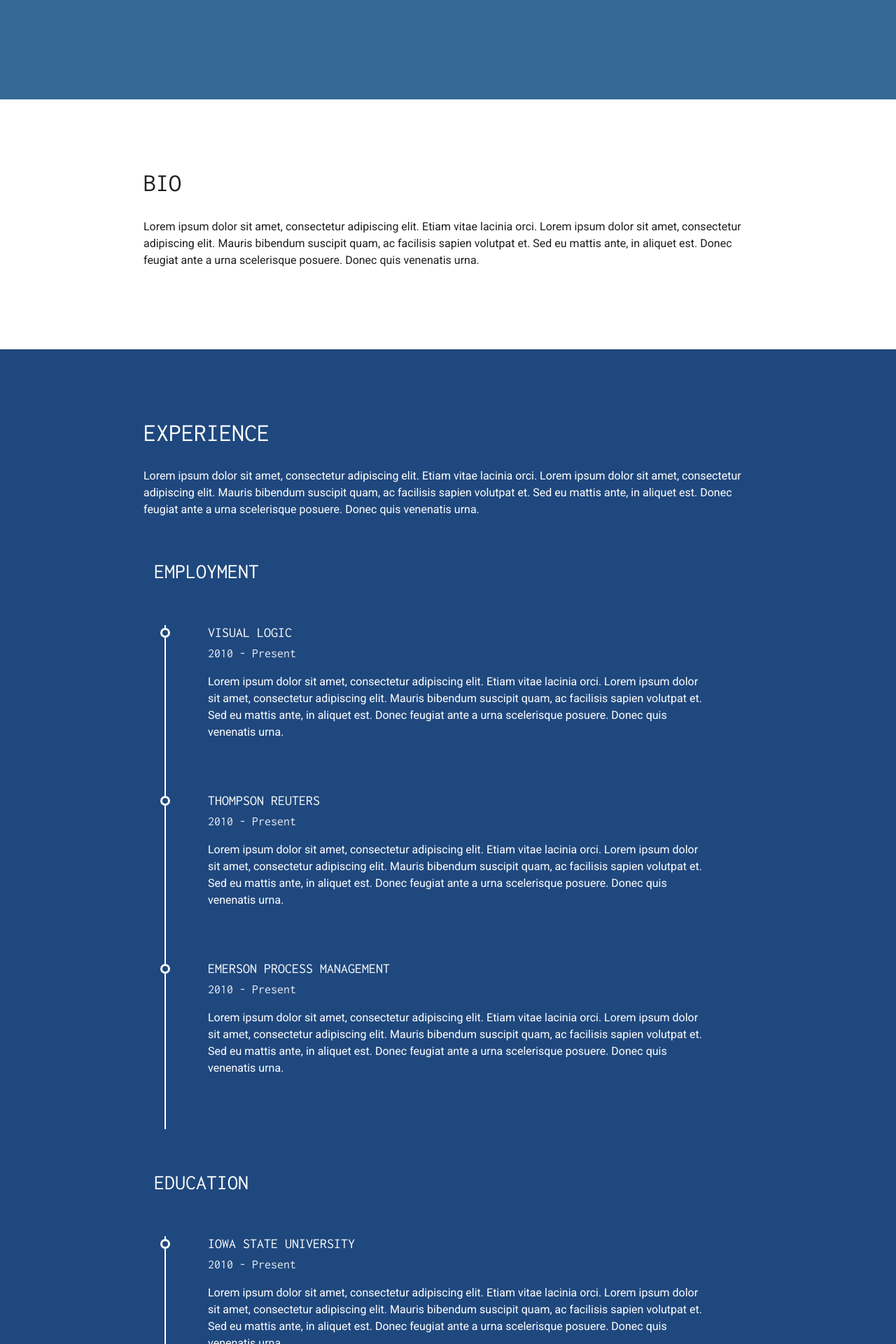
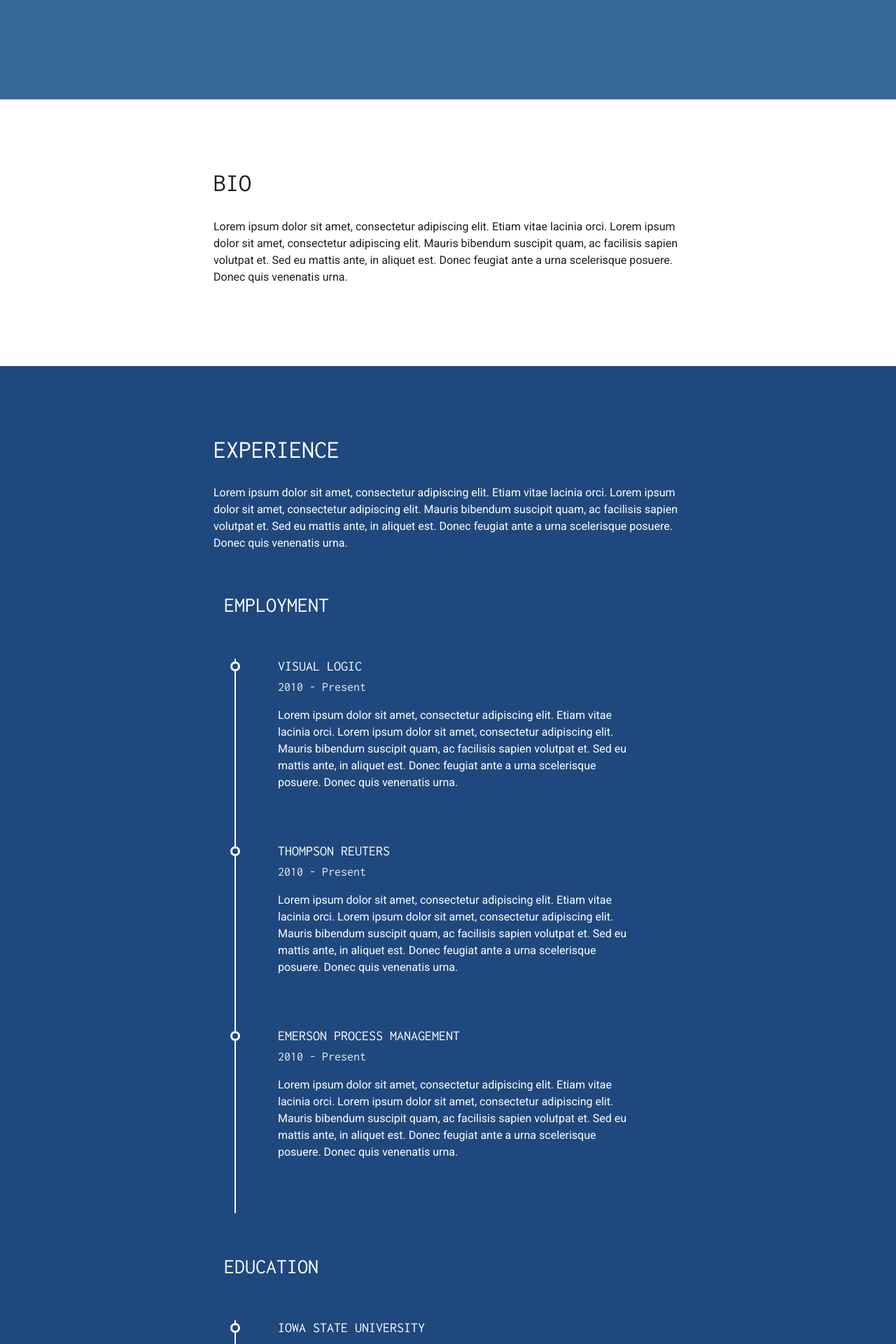
Before and after one commit to jacobhummel/jacobhummel.github.com, a Jekyll site: the page built from index.html, in a window 1280 px wide. Shown: the part 438-2358 px from the top of the page at 70% size. Built offline with Jekyll 4.4.1, drawn with Linux system fonts in a browser that asks for light colours; nearby versions of some CDN libraries.

Commit message:
project design

```diff
--- a/_sass/_layout.scss
+++ b/_sass/_layout.scss
@@ -1,4 +1,4 @@
 .container {
   width: 100%;
-  max-width: 900px;
+  max-width: 700px;
 }
--- a/_sass/components/_project-card.scss
+++ b/_sass/components/_project-card.scss
@@ -1,7 +1,7 @@
 .project-card {
   display: block;
   width: 100%;
-  box-shadow: 1px 10px 15px rgba(0, 0, 0, 0.1);
+  box-shadow: 5px 10px 10px rgba(155, 155, 155, 0.1);
   margin: 0 0 30px;
   border-radius: 6px;
   background: #fefefe;
@@ -14,9 +14,9 @@
   @include media-query($on-laptop) {
     display: flex;
     flex-direction: column;
-    width: calc(50% - 15px);
+    width: calc(50% - 25px);
     float: left;
-    margin: 0 15px 40px;
+    margin: 0 25px 60px;
     height: 500px;
 
     &:nth-of-type(even) {
--- a/_sass/components/_section.scss
+++ b/_sass/components/_section.scss
@@ -6,3 +6,9 @@
     color: $text-color-inverse;
   }
 }
+
+.section--projects {
+  .container {
+    max-width: 900px;
+  }
+}
```
